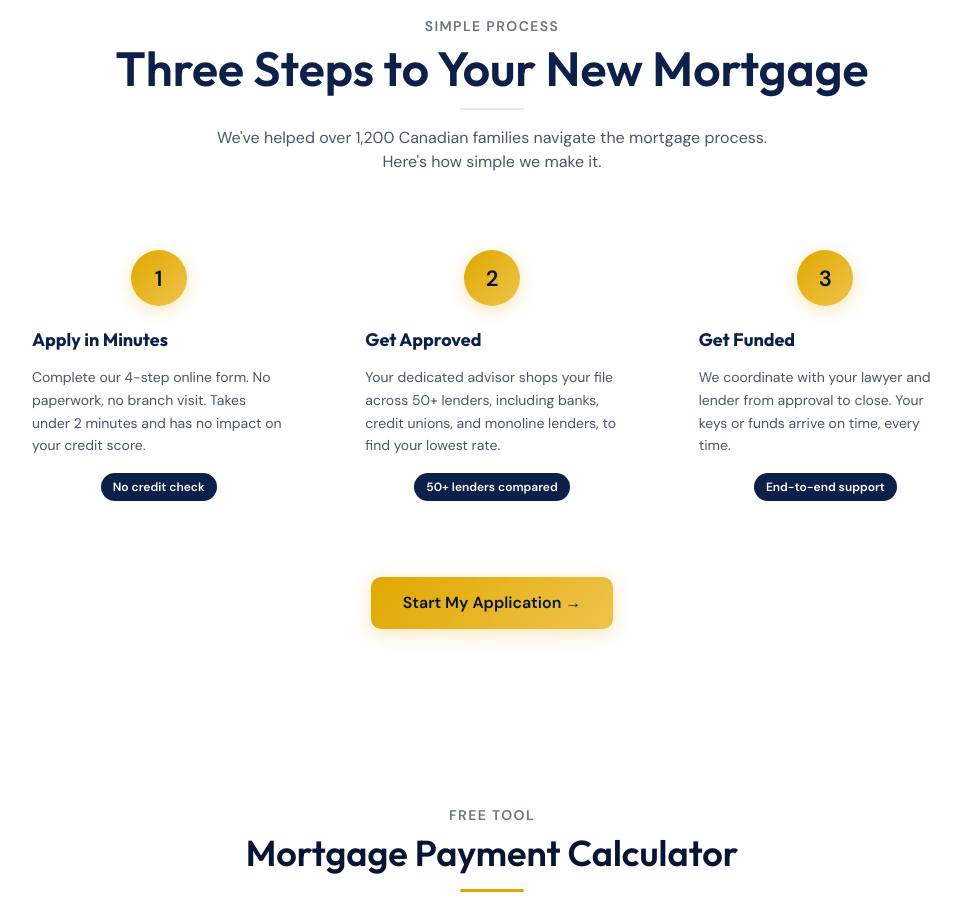
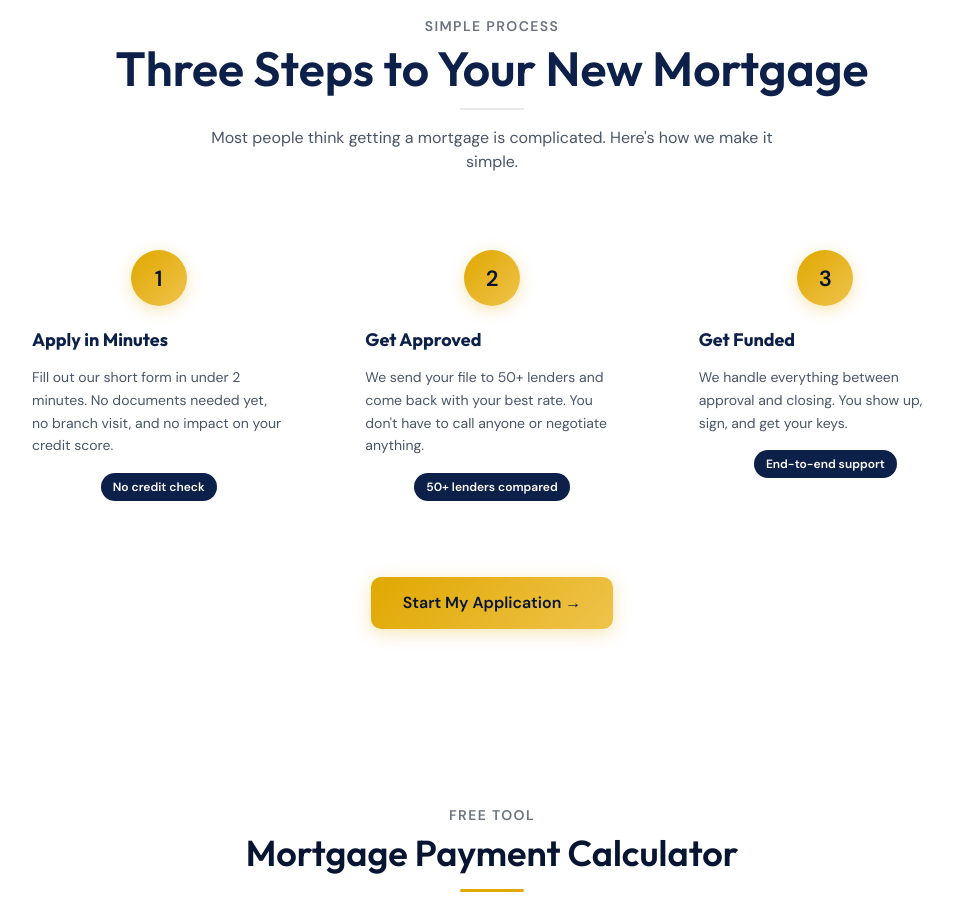
Before and after one commit to melzeranthony6-ai/clearpath-mortgage, a React (Vite) app: page / in a window 1280 px wide. Shown: the part 1440-2351 px from the top of the page, without its empty margins (148-1109 px from the left). Built offline with nearby package versions, Linux system fonts and the light colour scheme.

Commit message:
copy: rewrite how it works section

```diff
--- a/src/components/HowItWorks.tsx
+++ b/src/components/HowItWorks.tsx
@@ -3,21 +3,21 @@ const steps = [
     num: 1,
     title: 'Apply in Minutes',
     description:
-      'Complete our 4-step online form. No paperwork, no branch visit. Takes under 2 minutes and has no impact on your credit score.',
+      'Fill out our short form in under 2 minutes. No documents needed yet, no branch visit, and no impact on your credit score.',
     badge: 'No credit check',
   },
   {
     num: 2,
     title: 'Get Approved',
     description:
-      'Your dedicated advisor shops your file across 50+ lenders, including banks, credit unions, and monoline lenders, to find your lowest rate.',
+      "We send your file to 50+ lenders and come back with your best rate. You don't have to call anyone or negotiate anything.",
     badge: '50+ lenders compared',
   },
   {
     num: 3,
     title: 'Get Funded',
     description:
-      'We coordinate with your lawyer and lender from approval to close. Your keys or funds arrive on time, every time.',
+      'We handle everything between approval and closing. You show up, sign, and get your keys.',
     badge: 'End-to-end support',
   },
 ]
@@ -31,7 +31,7 @@ function HowItWorks() {
           <h2 className="font-display text-4xl sm:text-5xl text-[#0d2049]">Three Steps to Your New Mortgage</h2>
           <div className="section-line mx-auto mt-4"></div>
           <p className="text-[#4a5568] mt-4 max-w-xl mx-auto">
-            We've helped over 1,200 Canadian families navigate the mortgage process. Here's how simple we make it.
+            Most people think getting a mortgage is complicated. Here's how we make it simple.
           </p>
         </div>
 
```
